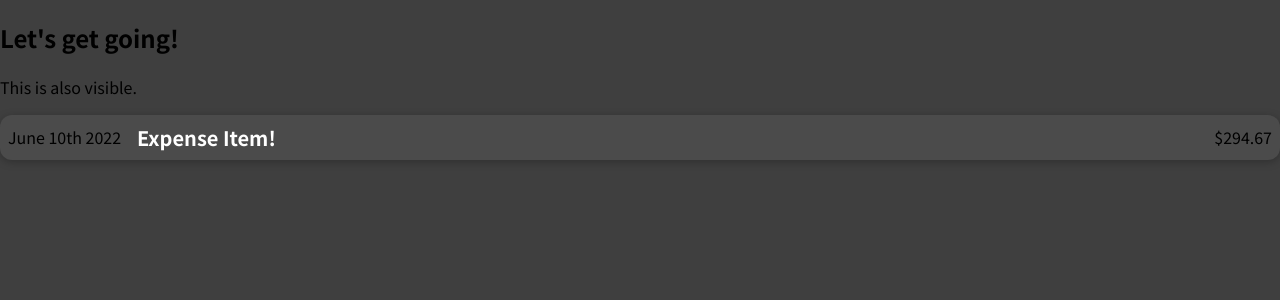
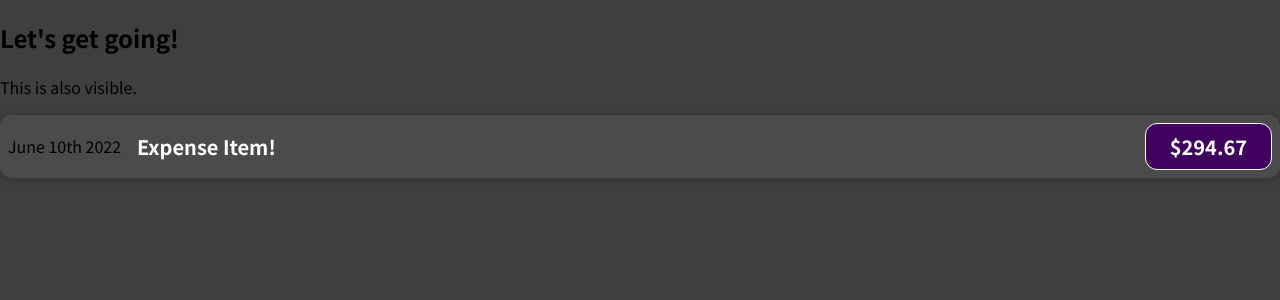
Before and after one commit to ma1379/React_Intro_Activity, a React (Create React App) app in the folder 01-starting-setup/01-starting-setup/: page / in a window 1280 px wide. Shown: the top 300 px of the page. Built offline with nearby package versions, Linux system fonts and the light colour scheme.

Commit message:
Fixed CSS Again

```diff
--- a/01-starting-setup/01-starting-setup/src/components/ExpenseItem.js
+++ b/01-starting-setup/01-starting-setup/src/components/ExpenseItem.js
@@ -7,7 +7,7 @@ function ExpenseItem() {
         <div>June 10th 2022</div>
         <div className='expense-item__description'>
             <h2>Expense Item!</h2>
-            <div className='expense-item_price'>$294.67</div>
+            <div className='expense-item__price'>$294.67</div>
         </div>
     </div>
     );
```
Also changed, not shown: 1 other file (tests, documents, lock files or other folders).
